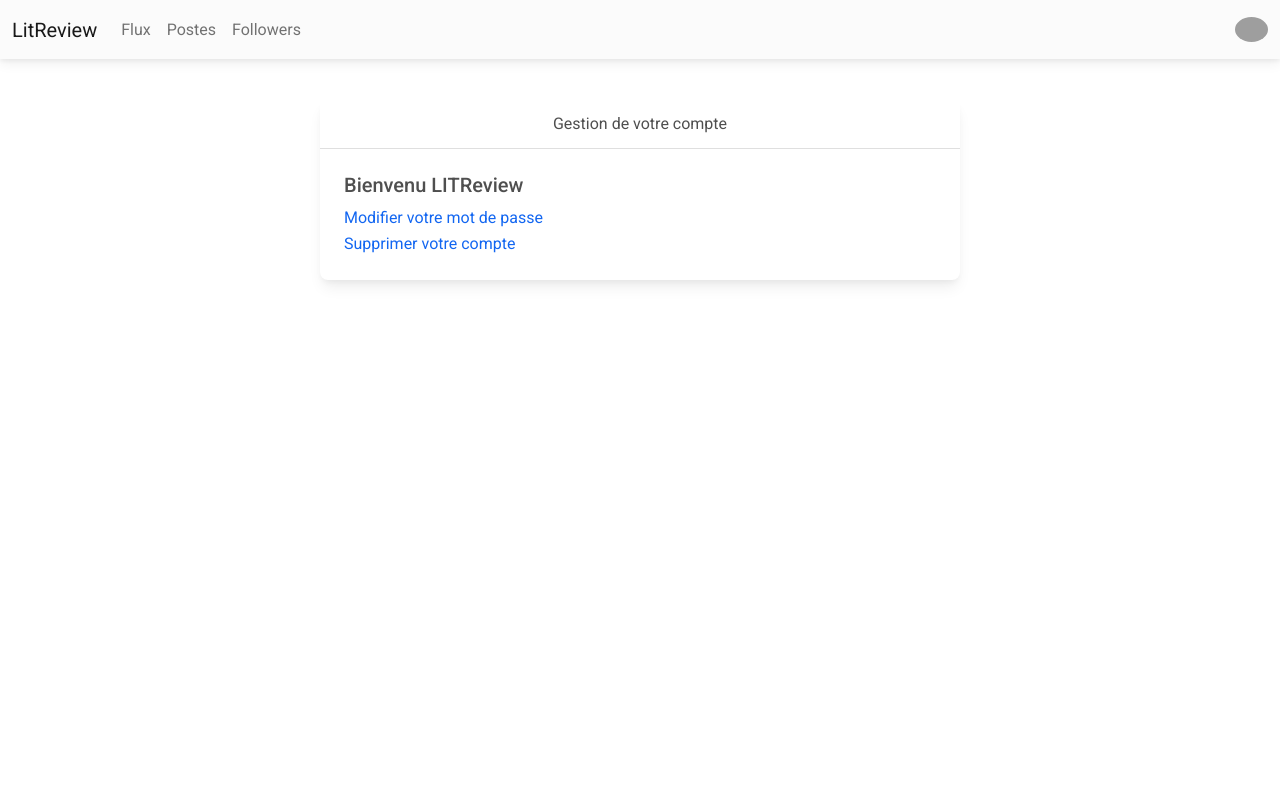
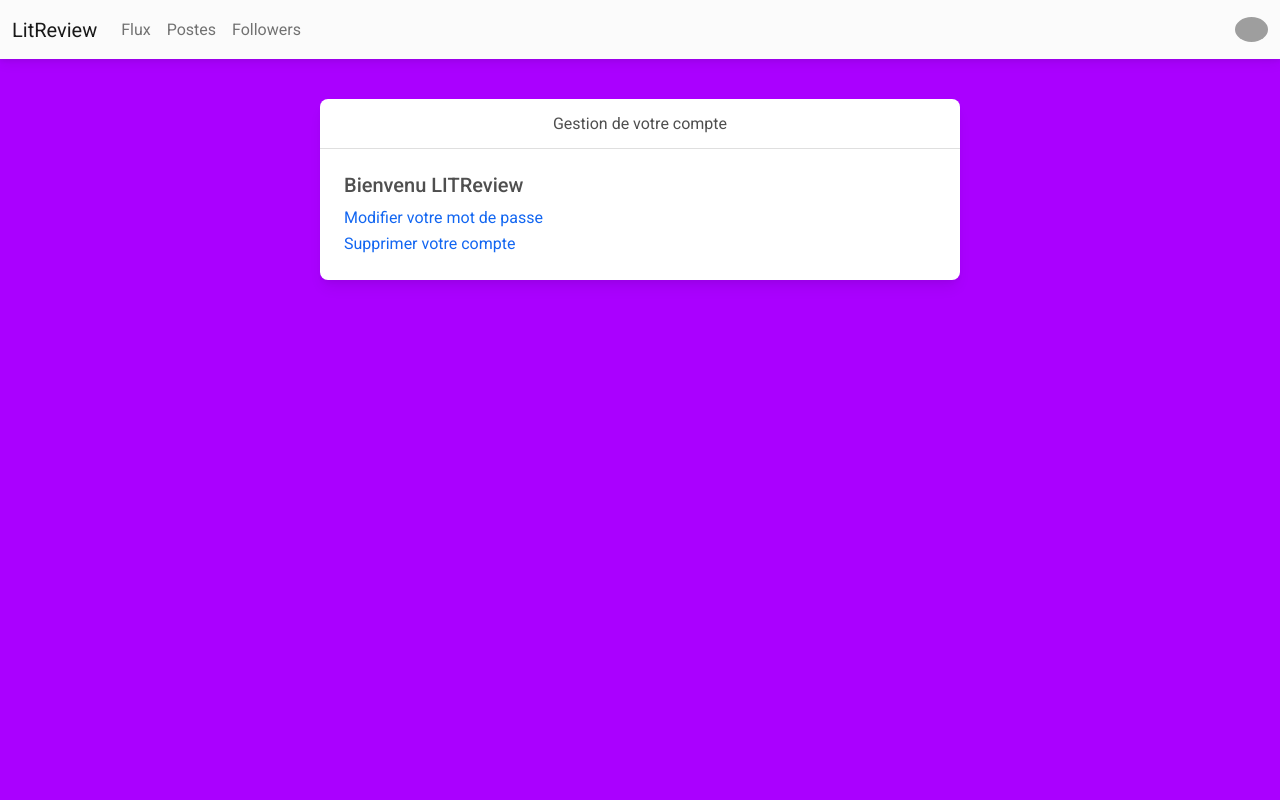
Before and after one commit to massouathyassine/P9, a Django app: page /account/ in a window 1280 px wide. Run offline with Django 3.2, Linux system fonts and the light colour scheme; a user stored in the database is signed in; grey boxes are pictures that could not be loaded.

Commit message:
Update index.html

```diff
--- a/templates/index.html
+++ b/templates/index.html
@@ -106,7 +106,7 @@
         <!-- Navbar -->
 
 
-    <body>
+    <body style="background-color: #aa00ff;">
     {% block content %}{% endblock %}
         <!-- MDB -->
     <script type="text/javascript"  src="{% static 'js/mdb.min.js' %}"></script>
```
